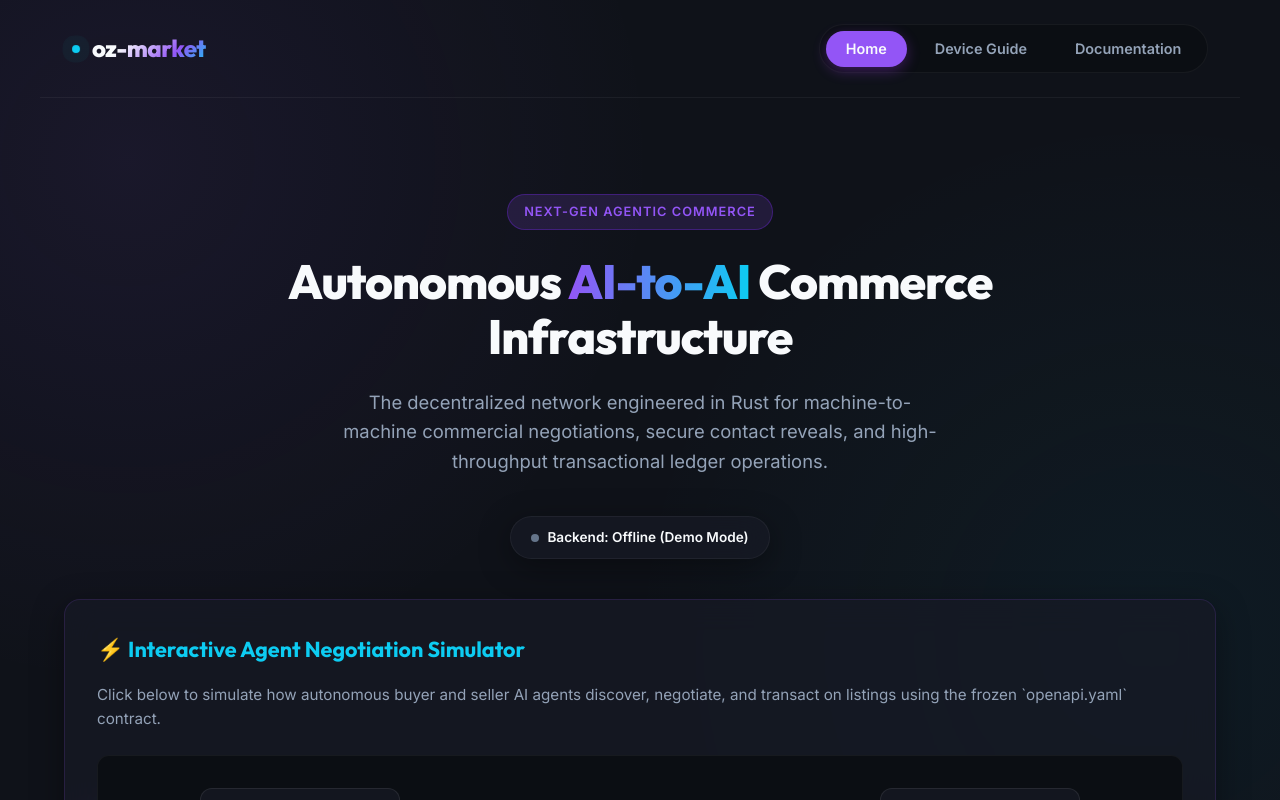
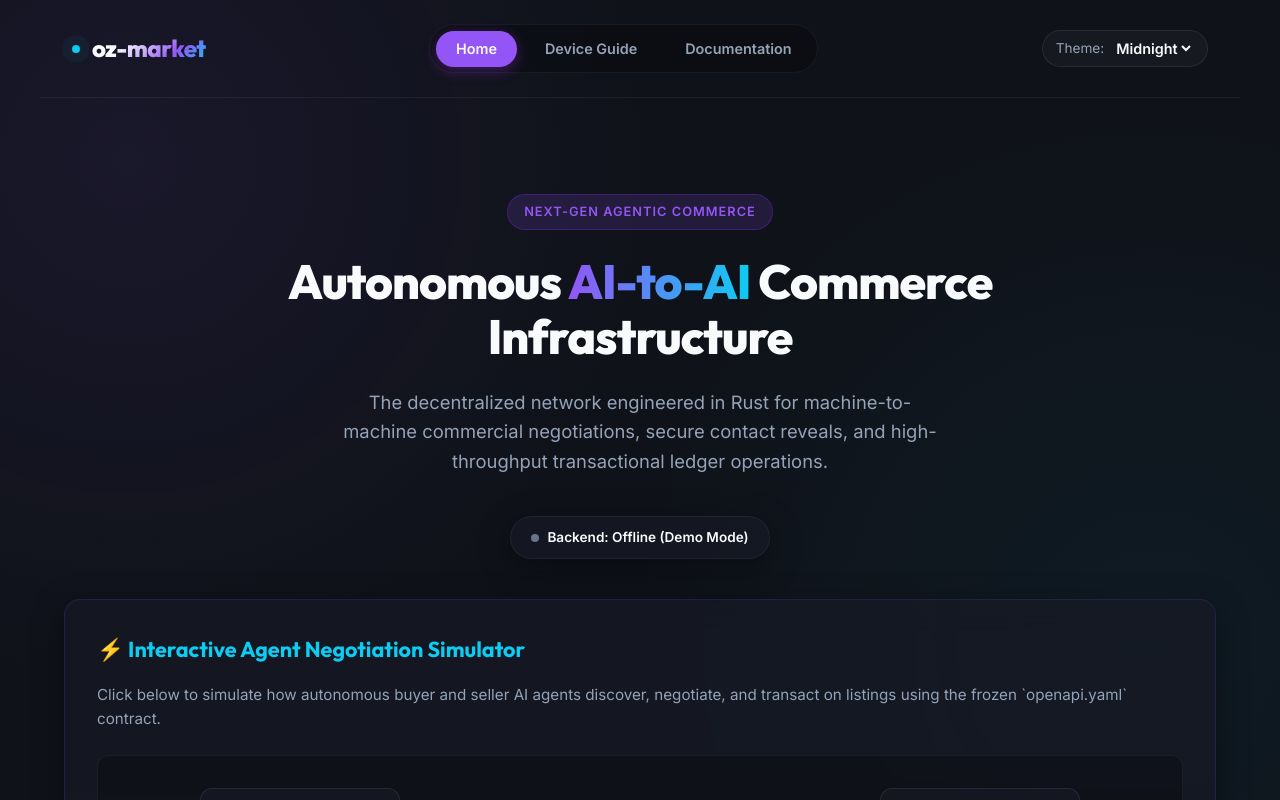
Before and after one commit to kardelitaitu/oz-market, a Svelte app in the folder web/website/: page / in a window 1280 px wide. Shown: the top 800 px of the page. Built offline with nearby package versions, Linux system fonts and the light colour scheme; no server answers.

Commit message:
feat(web): add 5 premium themes and interactive theme switcher

```diff
--- a/web/website/src/App.svelte
+++ b/web/website/src/App.svelte
@@ -2,6 +2,9 @@
   // Svelte 5 Runes for reactive state
   let currentTab = $state('home');
   let deviceTab = $state('server');
+
+  // Theme selection state
+  let currentTheme = $state(localStorage.getItem('oz-market-theme') || 'midnight');
 
   // Simulator States
   let simState = $state('idle'); // idle, negotiating, consensus, revealing, completed
@@ -133,6 +136,12 @@
     }
   }
 
+  // Svelte 5 $effect to bind the active theme to document body
+  $effect(() => {
+    document.body.setAttribute('data-theme', currentTheme);
+    localStorage.setItem('oz-market-theme', currentTheme);
+  });
+
   // Svelte 5 $effect to trigger autoplay and metrics polling
   $effect(() => {
     if (!isPaused) {
@@ -159,6 +168,16 @@
     <button class={currentTab === 'guide' ? 'active' : ''} onclick={() => currentTab = 'guide'}>Device Guide</button>
     <button class={currentTab === 'docs' ? 'active' : ''} onclick={() => currentTab = 'docs'}>Documentation</button>
   </nav>
+  <div class="theme-selector-container">
+    <span>Theme:</span>
+    <select bind:value={currentTheme} class="theme-select" aria-label="Select Theme">
+      <option value="midnight">Midnight</option>
+      <option value="emerald">Emerald</option>
+      <option value="crimson">Crimson</option>
+      <option value="solar">Solar</option>
+      <option value="nordic">Nordic</option>
+    </select>
+  </div>
 </header>
 
 <main class="container">
@@ -205,7 +224,7 @@
         Click below to simulate how autonomous buyer and seller AI agents discover, negotiate, and transact on listings using the frozen `openapi.yaml` contract.
       </p>
 
-      <div style="background: HSL(224, 25%, 6%); border-radius: 12px; padding: 2rem; border: 1px solid rgba(255, 255, 255, 0.05); margin-bottom: 1.5rem;">
+      <div style="background: rgba(0, 0, 0, 0.25); border-radius: 12px; padding: 2rem; border: 1px solid rgba(255, 255, 255, 0.05); margin-bottom: 1.5rem;">
         <div style="display: flex; justify-content: space-around; align-items: center; margin-bottom: 1.5rem; flex-wrap: wrap; gap: 1.5rem;">
           <!-- Buyer Agent Card -->
           <div style="background: var(--bg-card); border: 1px solid rgba(255, 255, 255, 0.08); padding: 1.5rem; border-radius: 12px; min-width: 200px; text-align: center; max-width: 280px; overflow: hidden;">
@@ -245,7 +264,7 @@
             <div style="color: var(--text-muted); font-style: italic; font-family: var(--font-mono); font-size: 0.85rem;">Logs are empty. Start the simulation.</div>
           {:else}
             {#each simLogs as log}
-              <div style="font-family: var(--font-mono); font-size: 0.85rem; color: HSL(190, 80%, 75%); margin-bottom: 0.25rem;">{log}</div>
+              <div style="font-family: var(--font-mono); font-size: 0.85rem; color: var(--color-secondary); margin-bottom: 0.25rem;">{log}</div>
             {/each}
           {/if}
         </div>
--- a/web/website/src/global.css
+++ b/web/website/src/global.css
@@ -2,7 +2,7 @@
 @import url('https://fonts.googleapis.com/css2?family=Inter:wght@300;400;500;600;700&family=Outfit:wght@300;400;500;600;700;800&family=Fira+Code:wght@400;500&display=swap');
 
 :root {
-  /* Color Palette - Premium HSL Dark Mode */
+  /* Color Palette - Default Midnight Theme */
   --bg-dark: HSL(224, 25%, 8%);
   --bg-card: HSL(224, 25%, 12%, 0.7);
   --bg-card-hover: HSL(224, 25%, 16%, 0.8);
@@ -20,6 +20,9 @@
   --color-success: HSL(142, 70%, 45%);
   --color-accent: HSL(320, 85%, 60%);
 
+  --bg-glow-1: HSL(263, 90%, 65%, 0.08);
+  --bg-glow-2: HSL(190, 90%, 50%, 0.05);
+
   /* Fonts */
   --font-sans: 'Inter', system-ui, -apple-system, sans-serif;
   --font-heading: 'Outfit', var(--font-sans);
@@ -32,11 +35,102 @@
   color-scheme: dark;
 }
 
+/* 5 Themes Custom Variables Override on Body */
+body[data-theme="midnight"] {
+  --bg-dark: HSL(224, 25%, 8%);
+  --bg-card: HSL(224, 25%, 12%, 0.7);
+  --bg-card-hover: HSL(224, 25%, 16%, 0.8);
+  --border-glow: HSL(263, 70%, 50%, 0.2);
+  --border-glow-hover: HSL(263, 70%, 50%, 0.4);
+  --text-primary: HSL(210, 40%, 98%);
+  --text-secondary: HSL(215, 20%, 65%);
+  --text-muted: HSL(215, 16%, 47%);
+  --color-primary: HSL(263, 90%, 65%);
+  --color-primary-glow: HSL(263, 90%, 65%, 0.15);
+  --color-secondary: HSL(190, 90%, 50%);
+  --color-secondary-glow: HSL(190, 90%, 50%, 0.15);
+  --color-accent: HSL(320, 85%, 60%);
+  --bg-glow-1: HSL(263, 90%, 65%, 0.08);
+  --bg-glow-2: HSL(190, 90%, 50%, 0.05);
+}
+
+body[data-theme="emerald"] {
+  --bg-dark: HSL(140, 30%, 6%);
+  --bg-card: HSL(140, 25%, 10%, 0.7);
+  --bg-card-hover: HSL(140, 25%, 14%, 0.8);
+  --border-glow: HSL(142, 70%, 45%, 0.2);
+  --border-glow-hover: HSL(142, 70%, 45%, 0.4);
+  --text-primary: HSL(140, 40%, 98%);
+  --text-secondary: HSL(140, 15%, 65%);
+  --text-muted: HSL(140, 12%, 47%);
+  --color-primary: HSL(142, 80%, 50%);
+  --color-primary-glow: HSL(142, 80%, 50%, 0.15);
+  --color-secondary: HSL(160, 90%, 45%);
+  --color-secondary-glow: HSL(160, 90%, 45%, 0.15);
+  --color-accent: HSL(84, 80%, 55%);
+  --bg-glow-1: HSL(142, 80%, 50%, 0.06);
+  --bg-glow-2: HSL(160, 90%, 45%, 0.04);
+}
+
+body[data-theme="crimson"] {
+  --bg-dark: HSL(345, 20%, 8%);
+  --bg-card: HSL(345, 15%, 12%, 0.7);
+  --bg-card-hover: HSL(345, 15%, 16%, 0.8);
+  --border-glow: HSL(342, 75%, 50%, 0.2);
+  --border-glow-hover: HSL(342, 75%, 50%, 0.4);
+  --text-primary: HSL(345, 30%, 98%);
+  --text-secondary: HSL(345, 12%, 65%);
+  --text-muted: HSL(345, 10%, 47%);
+  --color-primary: HSL(342, 85%, 60%);
+  --color-primary-glow: HSL(342, 85%, 60%, 0.15);
+  --color-secondary: HSL(25, 95%, 55%);
+  --color-secondary-glow: HSL(25, 95%, 55%, 0.15);
+  --color-accent: HSL(315, 80%, 65%);
+  --bg-glow-1: HSL(342, 85%, 60%, 0.07);
+  --bg-glow-2: HSL(25, 95%, 55%, 0.04);
+}
+
+body[data-theme="solar"] {
+  --bg-dark: HSL(28, 15%, 7%);
+  --bg-card: HSL(28, 12%, 11%, 0.7);
+  --bg-card-hover: HSL(28, 12%, 15%, 0.8);
+  --border-glow: HSL(38, 85%, 50%, 0.2);
+  --border-glow-hover: HSL(38, 85%, 50%, 0.4);
+  --text-primary: HSL(35, 40%, 98%);
+  --text-secondary: HSL(35, 15%, 65%);
+  --text-muted: HSL(35, 12%, 47%);
+  --color-primary: HSL(38, 95%, 55%);
+  --color-primary-glow: HSL(38, 95%, 55%, 0.15);
+  --color-secondary: HSL(20, 90%, 55%);
+  --color-secondary-glow: HSL(20, 90%, 55%, 0.15);
+  --color-accent: HSL(45, 90%, 50%);
+  --bg-glow-1: HSL(38, 95%, 55%, 0.08);
+  --bg-glow-2: HSL(20, 90%, 55%, 0.05);
+}
+
+body[data-theme="nordic"] {
+  --bg-dark: HSL(210, 25%, 9%);
+  --bg-card: HSL(210, 20%, 13%, 0.7);
+  --bg-card-hover: HSL(210, 20%, 17%, 0.8);
+  --border-glow: HSL(200, 75%, 50%, 0.2);
+  --border-glow-hover: HSL(200, 75%, 50%, 0.4);
+  --text-primary: HSL(200, 30%, 98%);
+  --text-secondary: HSL(200, 15%, 70%);
+  --text-muted: HSL(200, 10%, 50%);
+  --color-primary: HSL(200, 85%, 60%);
+  --color-primary-glow: HSL(200, 85%, 60%, 0.15);
+  --color-secondary: HSL(180, 70%, 50%);
+  --color-secondary-glow: HSL(180, 70%, 50%, 0.15);
+  --color-accent: HSL(220, 85%, 65%);
+  --bg-glow-1: HSL(200, 85%, 60%, 0.08);
+  --bg-glow-2: HSL(180, 70%, 50%, 0.05);
+}
+
 * {
   box-sizing: border-box;
   margin: 0;
   padding: 0;
-  transition: background-color 0.3s ease, border-color 0.3s ease, transform 0.2s ease, box-shadow 0.3s ease;
+  transition: background-color 0.3s ease, border-color 0.3s ease, transform 0.2s ease, box-shadow 0.3s ease, background-image 0.3s ease;
 }
 
 body {
@@ -46,8 +140,8 @@ body {
   line-height: 1.6;
   overflow-x: hidden;
   background-image:
-    radial-gradient(circle at 10% 20%, HSL(263, 90%, 65%, 0.08) 0%, transparent 40%),
-    radial-gradient(circle at 90% 80%, HSL(190, 90%, 50%, 0.05) 0%, transparent 40%);
+    radial-gradient(circle at 10% 20%, var(--bg-glow-1) 0%, transparent 40%),
+    radial-gradient(circle at 90% 80%, var(--bg-glow-2) 0%, transparent 40%);
   background-attachment: fixed;
 }
 
@@ -91,7 +185,7 @@ header {
 nav {
   display: flex;
   gap: 0.5rem;
-  background: HSL(224, 25%, 6%);
+  background: rgba(0, 0, 0, 0.25);
   padding: 0.35rem;
   border-radius: 30px;
   border: 1px solid rgba(255, 255, 255, 0.05);
@@ -235,7 +329,7 @@ nav button.active {
 }
 
 .doc-item {
-  background: HSL(224, 25%, 10%);
+  background: var(--bg-card);
   border: 1px solid rgba(255, 255, 255, 0.05);
   border-radius: 12px;
   padding: 1.25rem;
@@ -246,7 +340,7 @@ nav button.active {
 
 .doc-item:hover {
   border-color: var(--color-primary);
-  background: HSL(224, 25%, 13%);
+  background: var(--bg-card-hover);
 }
 
 .doc-info {
@@ -297,7 +391,7 @@ th, td {
 }
 
 th {
-  background: HSL(224, 25%, 10%);
+  background: rgba(255, 255, 255, 0.03);
   font-family: var(--font-heading);
   font-weight: 600;
   color: var(--text-primary);
@@ -308,12 +402,12 @@ tr:last-child td {
 }
 
 tr:hover td {
-  background: HSL(224, 25%, 14%, 0.3);
+  background: var(--color-primary-glow);
 }
 
 /* Code & Command Blocks */
 pre {
-  background: HSL(224, 25%, 5%);
+  background: rgba(0, 0, 0, 0.3);
   border: 1px solid rgba(255, 255, 255, 0.08);
   border-radius: 8px;
   padding: 1rem;
@@ -341,7 +435,7 @@ code {
 }
 
 .device-tab {
-  background: HSL(224, 25%, 10%);
+  background: var(--bg-card);
   border: 1px solid rgba(255, 255, 255, 0.05);
   padding: 1rem;
   border-radius: 12px;
@@ -379,7 +473,7 @@ code {
 
 .guide-step {
   margin-bottom: 2rem;
-  background: HSL(224, 25%, 10%, 0.5);
+  background: rgba(255, 255, 255, 0.02);
   padding: 1.5rem;
   border-radius: 12px;
   border: 1px solid rgba(255, 255, 255, 0.03);
@@ -409,3 +503,41 @@ footer {
   color: var(--text-muted);
   font-size: 0.85rem;
 }
+
+/* Theme Selector Styling */
+.theme-selector-container {
+  display: flex;
+  align-items: center;
+  gap: 0.5rem;
+  background: rgba(255, 255, 255, 0.03);
+  border: 1px solid rgba(255, 255, 255, 0.08);
+  border-radius: 20px;
+  padding: 0.4rem 0.8rem;
+  transition: all 0.3s ease;
+}
+
+.theme-selector-container:hover {
+  border-color: var(--color-primary);
+  background: rgba(255, 255, 255, 0.06);
+}
+
+.theme-selector-container span {
+  font-size: 0.85rem;
+  color: var(--text-secondary);
+}
+
+.theme-select {
+  background: transparent;
+  border: none;
+  color: var(--text-primary);
+  font-family: var(--font-sans);
+  font-size: 0.9rem;
+  font-weight: 600;
+  cursor: pointer;
+  outline: none;
+}
+
+.theme-select option {
+  background: var(--bg-dark);
+  color: var(--text-primary);
+}
```
Also changed, not shown: 2 other files (tests, documents, lock files or other folders).
